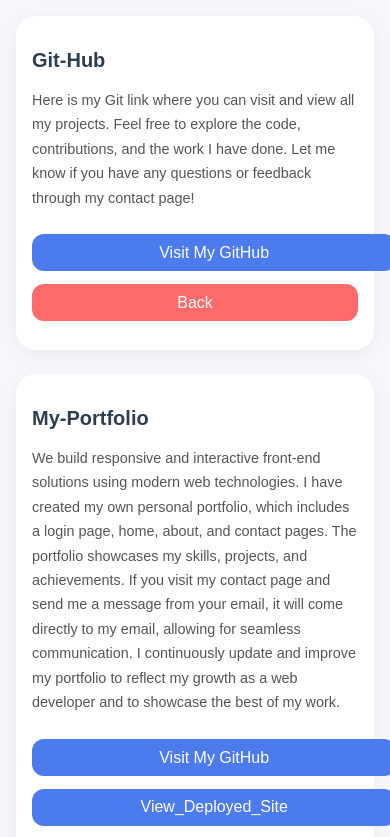
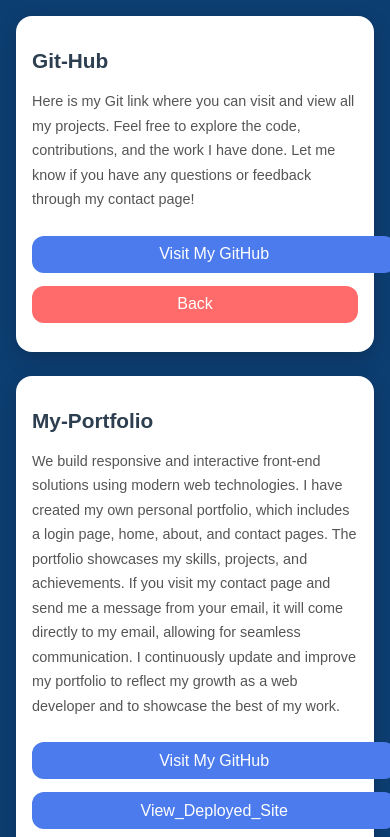
Before and after one commit to Rajsingh-01/raj_personal_website, a React (Create React App) app: page /home/about/github-details in a window 390 px wide. Shown: the top 837 px of the page. Built offline with nearby package versions, Linux system fonts and the light colour scheme.

Commit message:
initial commit

```diff
--- a/src/Dashboard/GitHubDetails.js
+++ b/src/Dashboard/GitHubDetails.js
@@ -28,7 +28,7 @@
   }, [selectedTitle, refs]);
 
   return (
-    <div className="about-details">
+    <div className="gitHub_about-details">
       <div className="github-details">
         <h2
           ref={gitHubRef}
--- a/src/Dashboard/GitHubDetails.scss
+++ b/src/Dashboard/GitHubDetails.scss
@@ -1,71 +1,60 @@
-.about-details {
+.gitHub_about-details {
   display: flex;
   flex-direction: column;
   gap: 3rem;
   padding: 3rem;
-  background: #f5f7fa;
+  background-color: #0d3e72; // Deep blue background
   min-height: 100vh;
-  width: 100%;
   max-width: 1200px;
   margin: 0 auto;
-  margin-bottom: -51rem;
   box-sizing: border-box;
 
-  .highlight-title {
-    text-decoration-line: underline;
-    text-decoration-color: red;
-    text-decoration-thickness: 3px;
-    text-underline-offset: 8px;
-    cursor: pointer; /* yeh add kiya hover effect ke liye */
-}
-.highlight-title:hover {
-  text-decoration-color: darkred;
-  text-decoration-thickness: 4px;
-}
-
-
+  // Apply fade-in animation to all cards
   .github-details,
   .personal-portfolio-details,
   .text_generator,
   .mind_space {
-    background-color: #fff;
+    background-color: #ffffff;
+    color: #2c3e50;
     padding: 2rem;
-    border-radius: 20px;
-    box-shadow: 0 4px 20px rgba(0, 0, 0, 0.05);
-    transition: transform 0.2s ease, box-shadow 0.2s ease;
-    overflow-wrap: break-word;
+    border-radius: 16px;
+    box-shadow: 0 6px 20px rgba(0, 0, 0, 0.2);
+    transition: all 0.3s ease;
+    animation: fadeInUp 0.6s ease forwards;
+    opacity: 0;
 
     &:hover {
-      transform: translateY(-5px);
-      box-shadow: 0 8px 30px rgba(0, 0, 0, 0.1);
+      transform: translateY(-6px);
+      box-shadow: 0 12px 35px rgba(0, 0, 0, 0.3);
     }
 
     h2 {
       font-size: 2rem;
-      color: #2c3e50;
       margin-bottom: 1rem;
+      transition: color 0.3s ease;
     }
 
     p {
-      font-size: 1.1rem;
-      color: #555;
+      font-size: 1.05rem;
       line-height: 1.7;
       margin-bottom: 1.5rem;
+      color: #555;
     }
 
     a {
       display: inline-block;
-      margin-right: 1rem;
-      margin-bottom: 1rem;
+      margin: 0 1rem 1rem 0;
       padding: 0.6rem 1.2rem;
       background-color: #4b7bec;
       color: #fff;
       border-radius: 12px;
       text-decoration: none;
-      transition: background-color 0.3s;
+      font-weight: 500;
+      transition: background-color 0.3s ease, transform 0.3s ease;
 
       &:hover {
         background-color: #3867d6;
+        transform: scale(1.05);
       }
     }
 
@@ -76,19 +65,50 @@
       border-radius: 12px;
       color: #fff;
       cursor: pointer;
-      transition: background-color 0.3s;
       font-size: 1rem;
+      font-weight: 500;
+      transition: background-color 0.3s ease, transform 0.3s ease;
 
       &:hover {
         background-color: #ee5253;
+        transform: scale(1.05);
       }
+    }
+  }
+
+  // Highlight animation for selected section
+  .highlight-title {
+    text-decoration: underline;
+    text-decoration-color: #ffcccb;
+    text-decoration-thickness: 3px;
+    text-underline-offset: 8px;
+    cursor: pointer;
+    font-weight: bold;
+    transition: all 0.3s ease;
+
+    &:hover {
+      text-decoration-color: #ff6b6b;
+      text-decoration-thickness: 4px;
+      transform: scale(1.03);
     }
   }
 }
 
-// ✅ Responsive adjustments
+// Fade-in animation
+@keyframes fadeInUp {
+  0% {
+    opacity: 0;
+    transform: translateY(20px);
+  }
+  100% {
+    opacity: 1;
+    transform: translateY(0);
+  }
+}
+
+/* ================= Responsive Breakpoints ================= */
 @media screen and (max-width: 1024px) {
-  .about-details {
+  .gitHub_about-details {
     padding: 2rem;
     gap: 2.5rem;
 
@@ -96,10 +116,10 @@
     .personal-portfolio-details,
     .text_generator,
     .mind_space {
-      padding: 1.8rem;
+      padding: 2rem;
 
       h2 {
-        font-size: 1.7rem;
+        font-size: 1.8rem;
       }
 
       p {
@@ -110,7 +130,7 @@
 }
 
 @media screen and (max-width: 768px) {
-  .about-details {
+  .gitHub_about-details {
     padding: 1.5rem;
     gap: 2rem;
 
@@ -121,7 +141,7 @@
       padding: 1.5rem;
 
       h2 {
-        font-size: 1.4rem;
+        font-size: 1.5rem;
       }
 
       p {
@@ -138,7 +158,7 @@
 }
 
 @media screen and (max-width: 480px) {
-  .about-details {
+  .gitHub_about-details {
     padding: 1rem;
     gap: 1.5rem;
 
@@ -149,7 +169,7 @@
       padding: 1rem;
 
       h2 {
-        font-size: 1.25rem;
+        font-size: 1.3rem;
       }
 
       p {
--- a/src/Dashboard/Home_page.jsx
+++ b/src/Dashboard/Home_page.jsx
@@ -8,10 +8,11 @@
 import MenuIcon from "@mui/icons-material/Menu";
 import "./Home_page.scss";
 import Sidebar from "./Drawer_sidebar/Sidebar";
+// import RajImage from "../../assests/Raj.jpg"
+import RajImage from "..//assests/Raj.jpg"
 const HomePage = () => {
   const navigate = useNavigate();
   const [isLoading, setIsLoading] = useState(false);
-  const [image, setImage] = useState(null);
   const [openDrawer, setOpenDrawer] = useState(false);
   const [openResumeDialog, setOpenResumeDialog] = useState(false); // for dialog state
   const userEmail = localStorage.getItem("userEmail") || "User";
@@ -45,12 +46,12 @@
     }, 2000);
   };
 
-  const handleImageUpload = (e) => {
-    const file = e.target.files[0];
-    if (file) {
-      setImage(URL.createObjectURL(file));
-    }
-  };
+  // const handleImageUpload = (e) => {
+  //   const file = e.target.files[0];
+  //   if (file) {
+  //     setImage(URL.createObjectURL(file));
+  //   }
+  // };
 
   const toggleDrawer = () => {
     setOpenDrawer(!openDrawer);
@@ -141,20 +142,9 @@
               </div>
             </div>
 
-            <div className="profile-card">
-              {image ? (
-                <img src={image} alt="Uploaded" className="uploaded-image" />
-              ) : (
-                <div className="image-placeholder">Upload Image</div>
-              )}
-              <input
-                type="file"
-                accept="image/*"
-                onChange={handleImageUpload}
-                className="image-upload-input"
-                style={{ width: '56%', fontFamily: "sans-serif" }}
-              />
-            </div>
+         <div className="profile-card">
+  <img src={RajImage } alt="Profile" className="circular-profile-image" />
+</div>
           </div>
 
           {/* About Section */}
--- a/src/Dashboard/Home_page.scss
+++ b/src/Dashboard/Home_page.scss
@@ -115,7 +115,7 @@
   width: 100%;
   height: 350px;
   padding: 6px 3px;
-  border: 1px solid red;
+  border: 1px solid #0800ff
 }
 
 .profile-info {
@@ -133,15 +133,24 @@
     font-weight: bold;
     margin-bottom: 15px;
 }
+.circular-profile-image {
+     width: 180px;
+    height: 188px;
+    border-radius: 17%;
+    object-fit: cover;
+    border: 4px solid #1976d2;
+    box-shadow: 0 4px 10px rgba(0, 0, 0, 0.3);
+    margin-top: 10px;
+}
 
 .profile-card {
     flex: 1;
     max-width: 500px;
-    height: 100%;
+    height: 80%;
     display: flex;
     justify-content: center;
     align-items: center;
-    flex-direction: column;
+
     border: 1px solid #ddd;
     padding: 20px;
     border-radius: 8px;
@@ -149,29 +158,29 @@
     margin-left: 20px;
 }
 
-.uploaded-image {
-    max-width: 100%;
-    max-height: 200px;
-    border-radius: 8px;
-}
+// .uploaded-image {
+//     max-width: 100%;
+//     max-height: 200px;
+//     border-radius: 8px;
+// }
 
-.image-upload-input {
-    margin-top: 10px;
-}
+// .image-upload-input {
+//     margin-top: 10px;
+// }
 
-.image-placeholder {
-    width: 150px;
-    height: 150px;
-    background-color: #f0f0f0;
-    display: flex;
-    justify-content: center;
-    align-items: center;
-    color: #ccc;
-    font-size: 14px;
-    border-radius: 8px;
-    text-align: center;
-    line-height: 150px;
-}
+// .image-placeholder {
+//     width: 150px;
+//     height: 150px;
+//     background-color: #f0f0f0;
+//     display: flex;
+//     justify-content: center;
+//     align-items: center;
+//     color: #ccc;
+//     font-size: 14px;
+//     border-radius: 8px;
+//     text-align: center;
+//     line-height: 150px;
+// }
 
 .buttons-container {
     display: flex;
```
